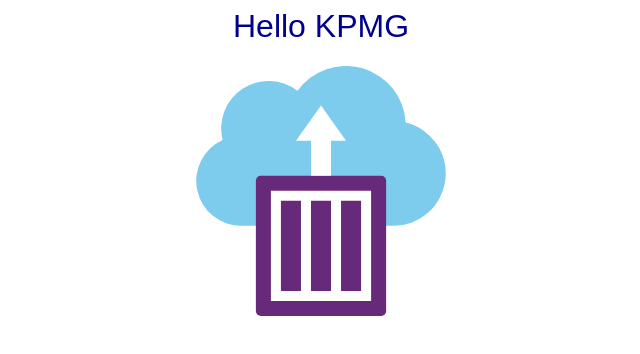
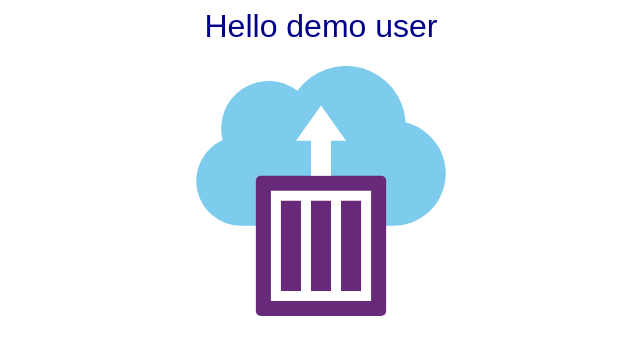
Before and after one commit to andy-gore/azure-container-options-demo, a website: page app/index.html in a window 1280 px wide. Shown: the whole page, without its empty margins (319-959 px from the left). Drawn offline with Linux system fonts and the light colour scheme.

```diff
--- a/app/index.html
+++ b/app/index.html
@@ -13,7 +13,7 @@
 <body>
 
 <div align="center">
-<h1>Hello KPMG </h1>
+<h1>Hello demo user </h1>
 
 <svg id="Layer_1" data-name="Layer 1" xmlns="http://www.w3.org/2000/svg" viewBox="0 0 49.8 49.9" width="250px" height="250px">
   <title>ContainerInstances_rgb_UI</title>
```
